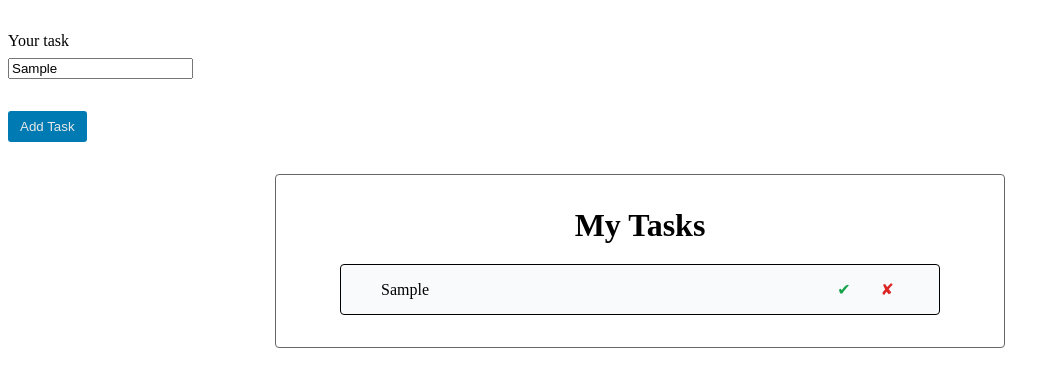
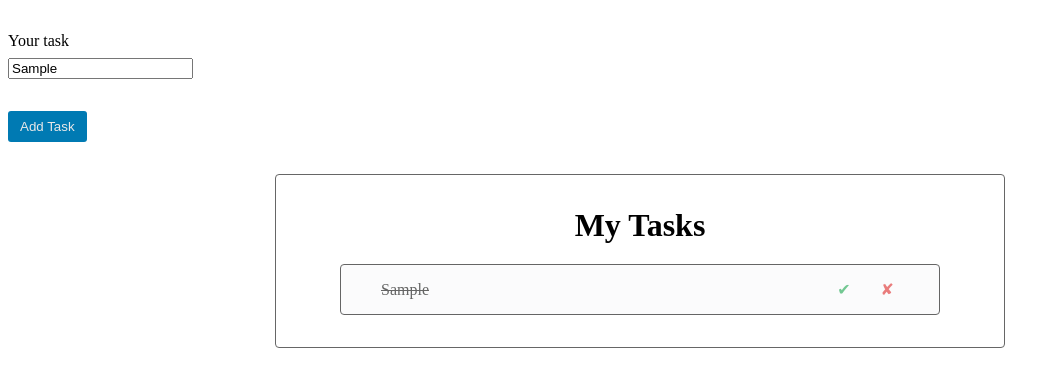
Before and after one commit to Wichosu/learning-vue, a Vue app in the folder todo_list/: page / in a window 1280 px wide. Both pictures are taken after typing "Sample" into the empty fields and a click on the button "Add Task". Shown: the top 386 px of the page, without its empty margins (0-1060 px from the left). Built offline with nearby package versions, Linux system fonts and the light colour scheme.

Commit message:
Working on state system for tasks

```diff
--- a/todo_list/src/App.vue
+++ b/todo_list/src/App.vue
@@ -7,14 +7,10 @@ const Tasks = ref([]);
 
 const addTask = (task) => {
   Tasks.value.push(task);
-  console.log(Tasks.value);
 };
 
 const removeTask = (id) => {
-  console.log(id);
   Tasks.value = Tasks.value.filter((task) => task.id !== id);
-//  Tasks.value.filter((task) => task.id !== id);
-  console.log(Tasks.value);
 };
 
 provide('removeTask', removeTask);
--- a/todo_list/src/components/Task.vue
+++ b/todo_list/src/components/Task.vue
@@ -8,8 +8,8 @@ const removeTask = inject('removeTask');
 </script>
 
 <template>
-  <div class='task-item'>
-    <li>
+  <div class='task-item' :class="{ 'opacity': true }">
+    <li :class="{ 'linethrough': true}">
       {{ props.task.value }}
     </li>
     <div class='task-icons'>
@@ -29,6 +29,14 @@ const removeTask = inject('removeTask');
     padding: 10px 40px;
     max-width: 600px;
     background-color: #f9fafb;
+  }
+
+  .linethrough {
+    text-decoration: line-through;
+  }
+
+  .opacity {
+    opacity: 0.6;
   }
 
   .task-item:nth-child(even) {
--- a/todo_list/src/models/Task.js
+++ b/todo_list/src/models/Task.js
@@ -2,5 +2,6 @@ export default class Task {
   constructor(value) {
     this.id = self.crypto.randomUUID();
     this.value = value;
+    this.state = "pending";
   };
 };
```
